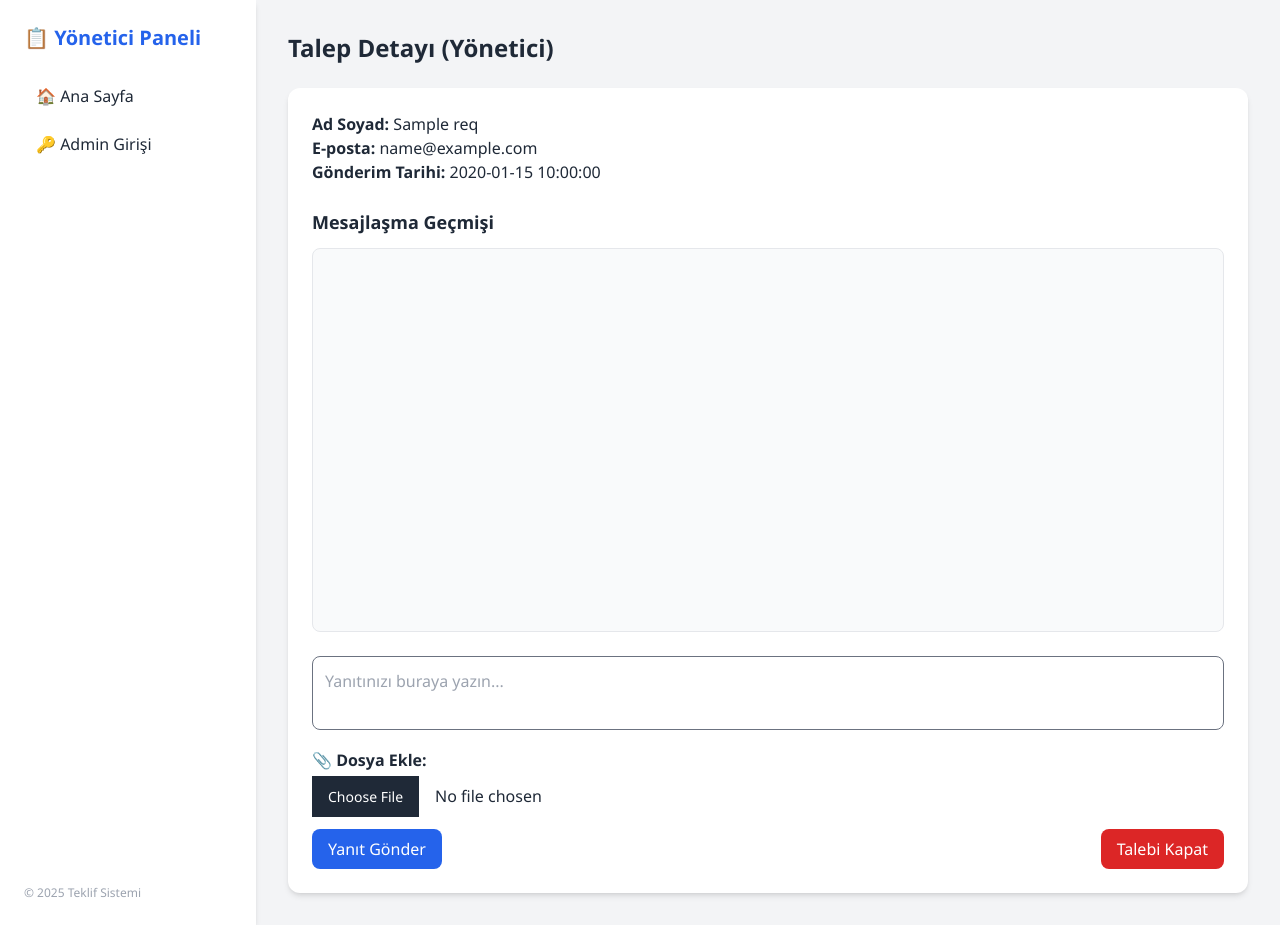
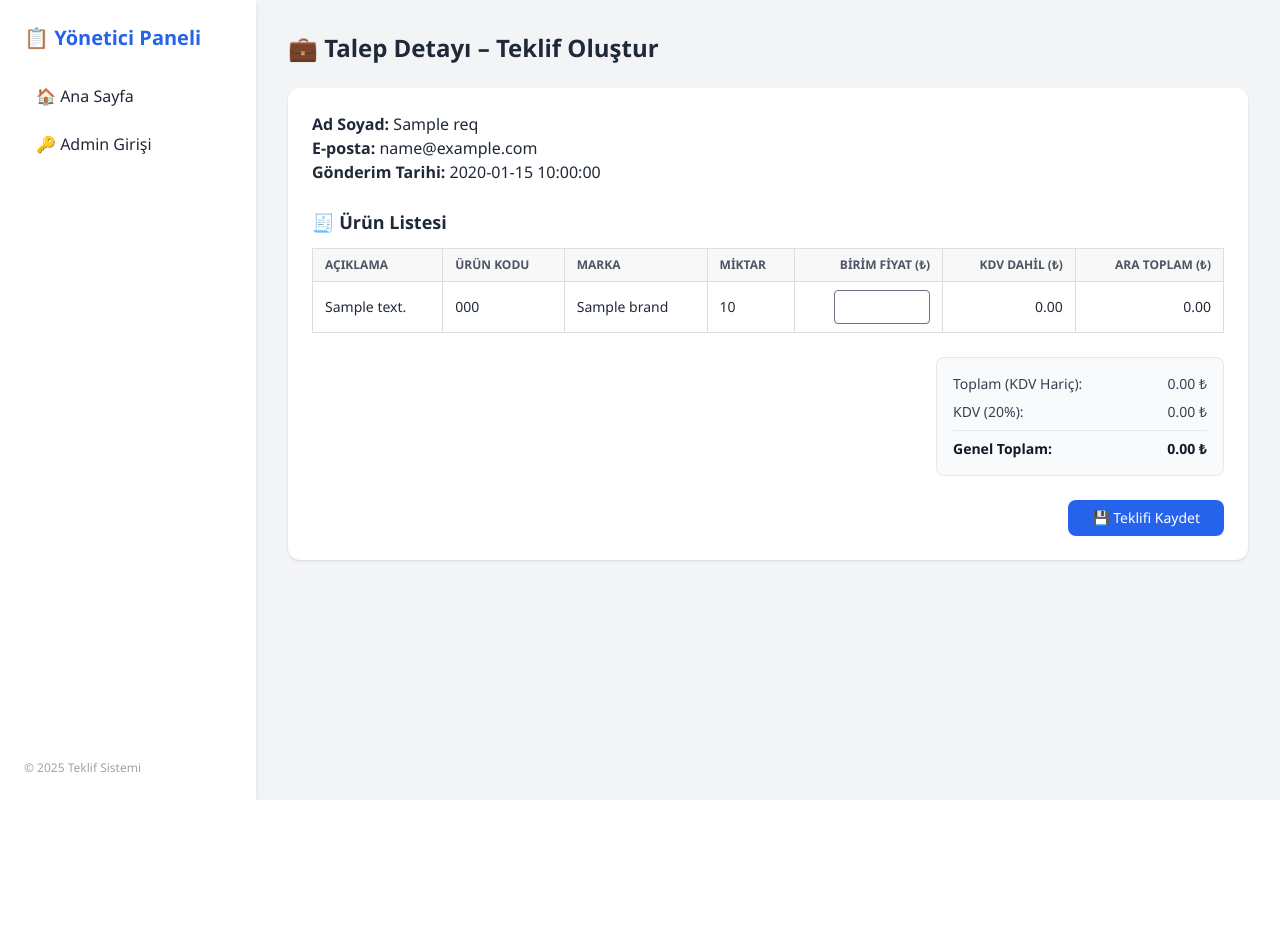
Before and after one commit to saltelektrik/teklif-sistemi, a Flask app: template templates/admin/request_detail.html in a window 1280 px wide. After the commit the page ends 800 px from the top, so only its background shows below. Run offline with Flask 3, Linux system fonts and the light colour scheme; the template is opened without the code that fills it: most values are stand-ins (such as "Sample title", 1, 10 or a date in 2020); some libraries are stand-ins or nearby versions.

Commit message:
teklif oluşturma platformu.

```diff
--- a/main.py
+++ b/main.py
@@ -220,6 +220,41 @@ def admin_request_detail(req_id):
         return redirect(url_for("admin_dashboard"))
     return render_template("admin/request_detail.html", req=req, user=user)
 
+
+@app.route("/admin/save_offer/<int:req_id>", methods=["POST"])
+@admin_required
+def admin_save_offer(req_id):
+    user = get_current_user()
+    req = next((r for r in requests_data if r["id"] == req_id), None)
+    if not req:
+        flash("Talep bulunamadı.")
+        return redirect(url_for("admin_dashboard"))
+
+    prices = request.form.getlist("price[]")
+    try:
+        prices = [float(p) if p else 0 for p in prices]
+    except ValueError:
+        prices = [0 for _ in prices]
+
+    # Sabit %20 KDV
+    kdv_orani = 0.20
+    kdv_dahil = [round(p + (p * kdv_orani), 2) for p in prices]
+    qtys = [float(q) if q else 0 for q in req["qty"]]
+    ara_toplamlar = [round(k * q, 2) for k, q in zip(kdv_dahil, qtys)]
+
+    toplam = round(sum(ara_toplamlar), 2)
+
+    req["prices"] = prices
+    req["kdv_dahil"] = kdv_dahil
+    req["ara_toplamlar"] = ara_toplamlar
+    req["toplam"] = toplam
+    req["status"] = "Teklif Hazır"
+    req["updated_by"] = user["name"]
+
+    save_data()  # JSON veya DB kaydı
+    flash("Teklif başarıyla kaydedildi.")
+    return redirect(url_for("admin_request_detail", req_id=req_id))
+
 @app.route("/admin/message/<int:req_id>", methods=["POST"])
 @admin_required
 def admin_message(req_id):
--- a/templates/admin/request_detail.html
+++ b/templates/admin/request_detail.html
@@ -1,63 +1,106 @@
 {% extends "admin/base_admin.html" %}
-{% block title %}Talep Detayı (Yönetici){% endblock %}
+{% block title %}Talep Detayı – Teklif Oluştur{% endblock %}
 
 {% block content %}
-<h1 class="text-2xl font-bold text-gray-800 mb-6">Talep Detayı (Yönetici)</h1>
+<h1 class="text-2xl font-bold text-gray-800 mb-6">💼 Talep Detayı – Teklif Oluştur</h1>
 
-<div class="bg-white shadow-md rounded-xl p-6">
+<div class="bg-white rounded-xl shadow p-6">
   <p><strong>Ad Soyad:</strong> {{ req.name }}</p>
   <p><strong>E-posta:</strong> {{ req.email }}</p>
   <p><strong>Gönderim Tarihi:</strong> {{ req.timestamp }}</p>
 
-  <h3 class="text-lg font-semibold mt-6 mb-3">Mesajlaşma Geçmişi</h3>
+  <h3 class="text-lg font-semibold text-gray-800 mt-6 mb-3">🧾 Ürün Listesi</h3>
 
-  <div id="messagesBox" class="border rounded-lg bg-gray-50 p-4 h-96 overflow-y-auto">
-    {% for msg in req.messages %}
-      <div class="mb-4 p-3 rounded-lg {% if msg.sender == 'yönetici' %}bg-green-100 text-right{% else %}bg-blue-100{% endif %}">
-        <div>{{ msg.text|safe }}</div>
-
-        {% if msg.file %}
-          {% if msg.file.endswith('.png') or msg.file.endswith('.jpg') or msg.file.endswith('.jpeg') %}
-            <div class="mt-2">
-              <img src="{{ msg.file }}" alt="ek görsel" class="max-w-xs rounded-lg border">
-            </div>
-          {% else %}
-            <a href="{{ msg.file }}" target="_blank" class="text-blue-600 underline text-sm">📎 Dosyayı Görüntüle</a>
-          {% endif %}
-        {% endif %}
-
-        <div class="text-xs text-gray-600 mt-1">{{ msg.sender_name }} • {{ msg.time }}</div>
-      </div>
-    {% endfor %}
-  </div>
-
-  <!-- 💬 Yönetici mesaj gönderme formu -->
-  <form action="{{ url_for('admin_message', req_id=req.id) }}" method="POST" enctype="multipart/form-data" class="mt-6 space-y-3">
-    <textarea name="message" placeholder="Yanıtınızı buraya yazın..."
-      class="w-full border rounded-lg p-3 focus:ring focus:ring-blue-200 resize-none"></textarea>
-
-    <div>
-      <label class="font-semibold">📎 Dosya Ekle:</label><br>
-      <input type="file" name="file"
-        accept=".png,.jpg,.jpeg,.pdf,.xlsx,.xls,.docx,.doc,.txt"
-        class="mt-1">
+  <!-- 🔽 Form başlangıcı -->
+  <form action="/admin/save_offer/{{ req.id }}" method="POST">
+    <div class="overflow-x-auto">
+      <table class="w-full text-sm text-left border border-gray-200 rounded-lg" id="priceTable">
+        <thead class="bg-gray-100 text-gray-600 uppercase text-xs">
+          <tr>
+            <th class="px-3 py-2">Açıklama</th>
+            <th class="px-3 py-2">Ürün Kodu</th>
+            <th class="px-3 py-2">Marka</th>
+            <th class="px-3 py-2">Miktar</th>
+            <th class="px-3 py-2 text-right">Birim Fiyat (₺)</th>
+            <th class="px-3 py-2 text-right">KDV Dahil (₺)</th>
+            <th class="px-3 py-2 text-right">Ara Toplam (₺)</th>
+          </tr>
+        </thead>
+        <tbody>
+          {% for i in range(req.desc|length) %}
+          <tr class="border-t hover:bg-gray-50">
+            <td class="px-3 py-2">{{ req.desc[i] }}</td>
+            <td class="px-3 py-2">{{ req.code[i] }}</td>
+            <td class="px-3 py-2">{{ req.brand[i] }}</td>
+            <td class="px-3 py-2">{{ req.qty[i] }}</td>
+            <td class="px-3 py-2 text-right">
+              <input type="number" min="0" step="0.01"
+                class="border rounded px-2 py-1 w-24 text-right"
+                name="price[]" oninput="updateTotals()" />
+            </td>
+            <td class="px-3 py-2 text-right kdv-cell">0.00</td>
+            <td class="px-3 py-2 text-right subtotal-cell">0.00</td>
+          </tr>
+          {% endfor %}
+        </tbody>
+      </table>
     </div>
 
-    <div class="flex items-center justify-between mt-3">
+    <div class="flex justify-end mt-6">
+      <div class="bg-gray-50 border rounded-lg p-4 w-72 text-sm text-gray-700">
+        <div class="flex justify-between mb-2">
+          <span>Toplam (KDV Hariç):</span>
+          <span id="totalWithoutKdv">0.00 ₺</span>
+        </div>
+        <div class="flex justify-between mb-2">
+          <span>KDV (20%):</span>
+          <span id="totalKdv">0.00 ₺</span>
+        </div>
+        <div class="flex justify-between font-bold text-gray-900 border-t pt-2">
+          <span>Genel Toplam:</span>
+          <span id="grandTotal">0.00 ₺</span>
+        </div>
+      </div>
+    </div>
+
+    <!-- 💾 Teklifi Kaydet Butonu -->
+    <div class="mt-6 flex justify-end">
       <button type="submit"
-        class="bg-blue-600 hover:bg-blue-700 text-white px-4 py-2 rounded-lg">
-        Yanıt Gönder
+        class="bg-blue-600 hover:bg-blue-700 text-white px-6 py-2 rounded-lg text-sm font-medium transition">
+        💾 Teklifi Kaydet
       </button>
-      <a href="{{ url_for('admin_close', req_id=req.id) }}"
-        class="bg-red-600 hover:bg-red-700 text-white px-4 py-2 rounded-lg">
-        Talebi Kapat
-      </a>
     </div>
   </form>
+  <!-- 🔼 Form sonu -->
 </div>
 
 <script>
-  const box = document.getElementById("messagesBox");
-  if (box) box.scrollTop = box.scrollHeight;
+function updateTotals() {
+  const rows = document.querySelectorAll("#priceTable tbody tr");
+  let totalWithoutKdv = 0;
+  let totalKdv = 0;
+  let grandTotal = 0;
+  const kdvRate = 0.20;
+
+  rows.forEach(row => {
+    const qty = parseFloat(row.children[3].textContent) || 0;
+    const priceInput = row.querySelector('input[name="price[]"]');
+    const price = parseFloat(priceInput.value) || 0;
+
+    const kdvDahil = price + (price * kdvRate);
+    const araToplam = kdvDahil * qty;
+
+    row.querySelector(".kdv-cell").textContent = kdvDahil.toFixed(2);
+    row.querySelector(".subtotal-cell").textContent = araToplam.toFixed(2);
+
+    totalWithoutKdv += price * qty;
+    totalKdv += price * kdvRate * qty;
+    grandTotal += araToplam;
+  });
+
+  document.getElementById("totalWithoutKdv").textContent = totalWithoutKdv.toFixed(2) + " ₺";
+  document.getElementById("totalKdv").textContent = totalKdv.toFixed(2) + " ₺";
+  document.getElementById("grandTotal").textContent = grandTotal.toFixed(2) + " ₺";
+}
 </script>
 {% endblock %}
```
Also changed, not shown: templates/client/status.html (+39 -0 lines).
